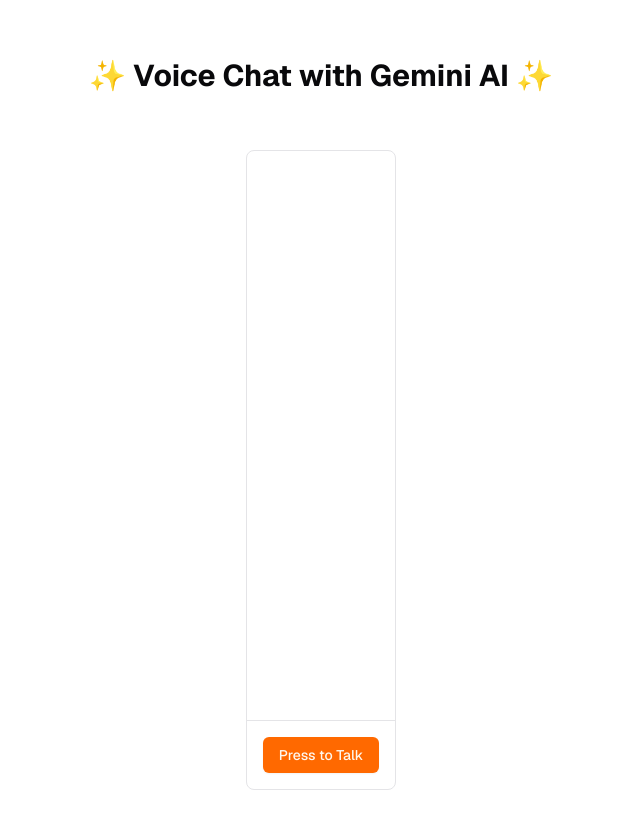
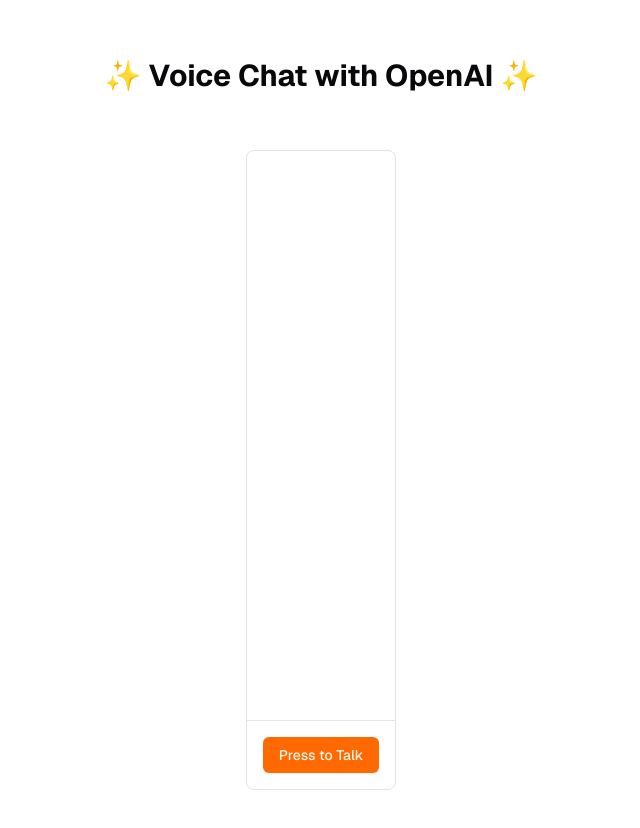
Before and after one commit to mrballistic/voice-chat-demo, a Next.js app: page / in a window 1280 px wide. Shown: the part 106-934 px from the top of the page, without its empty margins (319-959 px from the left). Built offline with nearby package versions, Linux system fonts and the light colour scheme.

Commit message:
feat: Update chat interface and layout titles to reflect OpenAI branding, and migrate streaming functionality to a new module

```diff
--- a/src/app/layout.tsx
+++ b/src/app/layout.tsx
@@ -25,7 +25,7 @@
   return (
     <html lang="en">
       <head>
-        <title>Gemini AI Chat</title>
+        <title>OpenAI Chat</title>
       </head>
       <body
         className={
--- a/src/app/page.tsx
+++ b/src/app/page.tsx
@@ -5,7 +5,7 @@
     <div className="grid grid-rows-[20px_1fr_20px] items-center justify-items-center min-h-screen p-8 pb-20 gap-16 sm:p-20 font-[family-name:var(--font-geist-sans)]">
       <main className="flex flex-col gap-[32px] row-start-2 items-center sm:items-start">
         <h1 className="text-3xl font-bold text-center mb-6">
-         ✨ Voice Chat with Gemini AI ✨
+         ✨ Voice Chat with OpenAI ✨
         </h1>
         <ChatInterface />
       </main>
--- a/src/components/chat-interface.tsx
+++ b/src/components/chat-interface.tsx
@@ -4,6 +4,7 @@
 import React, { useState, useRef, useEffect } from 'react';
 import { Button } from '@/components/ui/button';
 import { ChatBubble } from '@/components/ui/chat-bubble';
+// import { streamChat } from '@/lib/openai';
 
 /**
  * Message object for chat history.
```
Also changed, not shown: src/lib/openai.ts (renamed from src/lib/gemini.ts).
